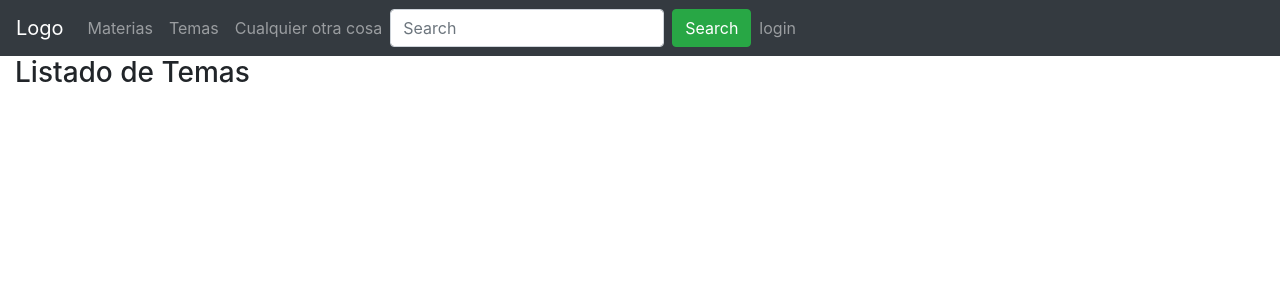
After one commit to Yursksf1/deploy_application_6, a Django app: page /temas in a window 1280 px wide. The commit adds this page. Shown: the top 300 px of the page. Run offline with Django 3.2, Linux system fonts and the light colour scheme; data that the repository does not hold is empty.

Commit message:
define new view temas

```diff
--- a/myapp/templates/menu.html
+++ b/myapp/templates/menu.html
@@ -8,7 +8,7 @@
       <a class="nav-link" href="{% url 'materias-list' %}">Materias</a>
     </li>
     <li class="nav-item">
-      <a class="nav-link" href="#">Temas</a>
+      <a class="nav-link" href="{% url 'temas-list' %}">Temas</a>
     </li>
     <li class="nav-item">
       <a class="nav-link" href="#">Cualquier otra cosa</a>
--- /dev/null
+++ b/myapp/templates/temas-list.html
@@ -0,0 +1,10 @@
+{% extends 'base.html' %}
+
+{% block content %}
+    <h3>Listado de Temas </h3>
+    <ul>
+        {% for tema in temas %}
+            <li> {{ tema }} </li>
+        {% endfor %}
+    </ul>
+{% endblock content %}
--- a/myapp/views.py
+++ b/myapp/views.py
@@ -1,10 +1,14 @@
 from django.shortcuts import render
-from .models import Materia
+from .models import Materia, Tema
 # Create your views here.
 
 def get_lista_materias():
     materias = Materia.objects.all()
     return materias
+
+def get_lista_temas():
+    temas = Tema.objects.all()
+    return temas
 
 def lista_materia(request):
     template_name = 'materias-list.html'
@@ -12,3 +16,10 @@ def lista_materia(request):
         'materias': get_lista_materias()
     }
     return render(request, template_name, context)
+
+def lista_temas(request):
+    template_name = 'temas-list.html'
+    context = {
+        'temas': get_lista_temas()
+    }
+    return render(request, template_name, context)
--- a/mysite/urls.py
+++ b/mysite/urls.py
@@ -21,5 +21,6 @@ from myapp import views
 urlpatterns = [
     path('', TemplateView.as_view(template_name='index.html'), name='index'),
     path('materias', views.lista_materia, name='materias-list'),
+    path('temas', views.lista_temas, name='temas-list'),
     path('admin/', admin.site.urls, name='admin'),
 ]
```
